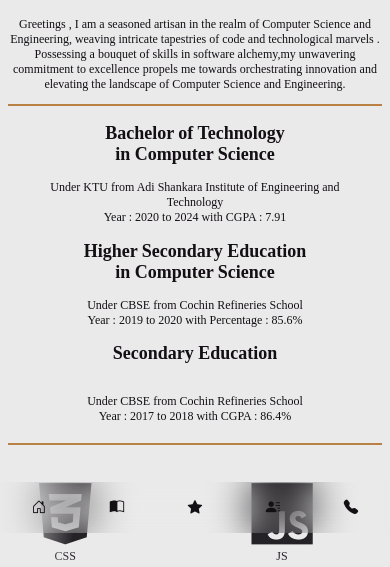
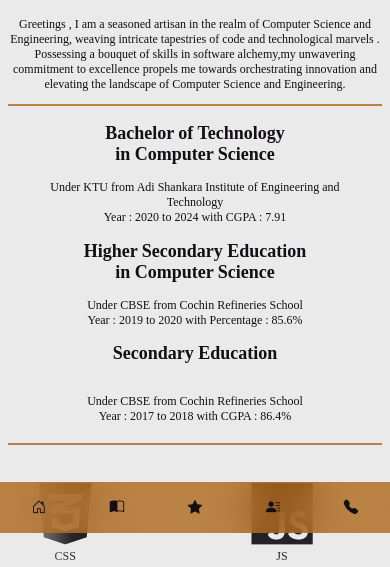
Before and after one commit to VISHNU02V/portfolio, a website: page index.html in a window 390 px wide. Shown: the part 311-878 px from the top of the page. Drawn offline with nearby package versions, Linux system fonts and the light colour scheme.

Commit message:
color addied

```diff
--- a/style.css
+++ b/style.css
@@ -1368,7 +1368,7 @@ nav{
 }
 /* Mobile view */
 
-@media screen and (max-width: 400px){
+@media screen and (max-width: 600px){
   .navbar{
     display:none;
 
@@ -1393,6 +1393,7 @@ nav{
     display:flex;
   }
   .btmnav{
+    background-color: rgba(174, 101, 23, 0.781);
     width:100%;
     display:flex;
     position: fixed;
```
